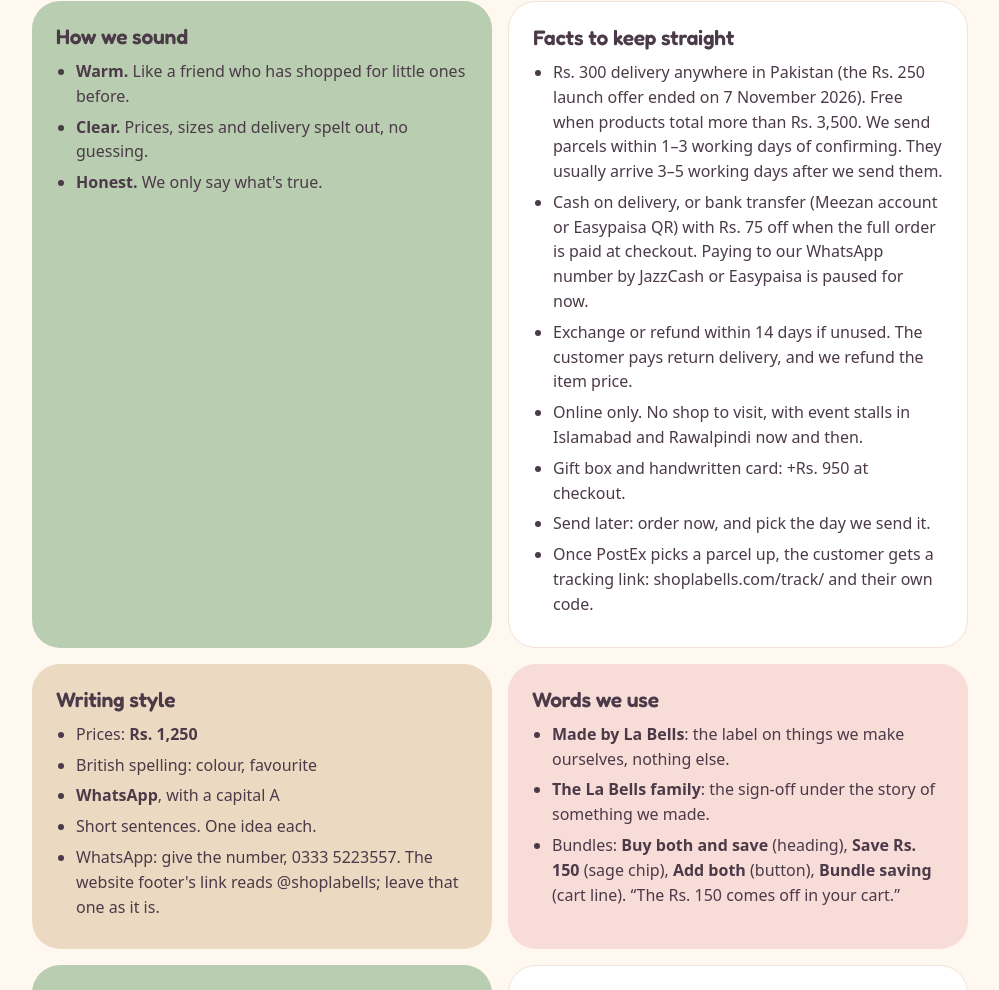
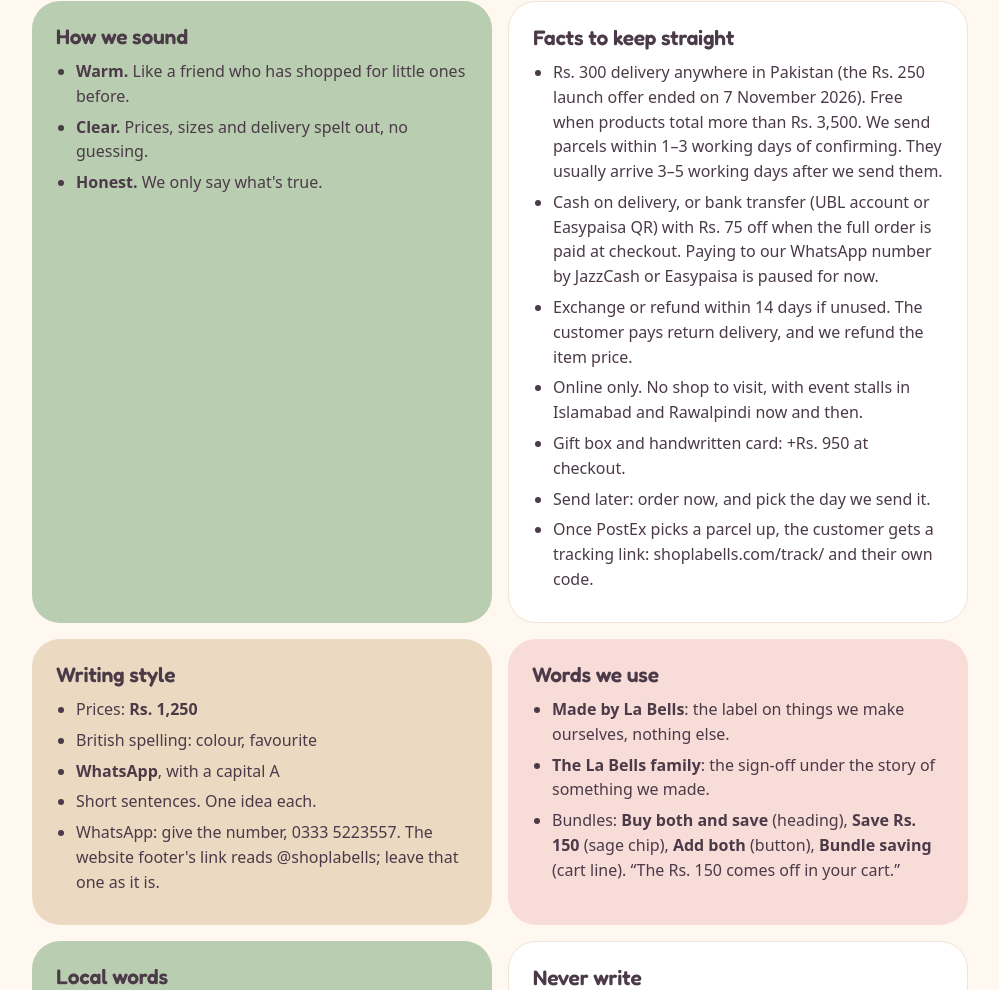
Before and after one commit to la-bells24/la-bells-brand-kit, a plain HTML site: page index.html in a window 1280 px wide. Shown: the part 9353-10343 px from the top of the page, without its empty margins (272-1271 px from the left). Drawn offline with Linux system fonts and the light colour scheme.

Commit message:
Update checkout bank name in the brand kit

```diff
--- a/index.html
+++ b/index.html
@@ -326,7 +326,7 @@ footer { border-top: 1.5px solid var(--line); padding: 28px 40px 40px; font-size
       <div class="panel sage"><h3>How we sound</h3><ul><li><b>Warm.</b> Like a friend who has shopped for little ones before.</li><li><b>Clear.</b> Prices, sizes and delivery spelt out, no guessing.</li><li><b>Honest.</b> We only say what's true.</li></ul></div>
       <div class="panel white"><h3>Facts to keep straight</h3><ul>
         <li>Rs. 300 delivery anywhere in Pakistan (the Rs. 250 launch offer ended on 7 November 2026). Free when products total more than Rs. 3,500. We send parcels within 1–3 working days of confirming. They usually arrive 3–5 working days after we send them.</li>
-        <li>Cash on delivery, or bank transfer (Meezan account or Easypaisa QR) with Rs. 75 off when the full order is paid at checkout. Paying to our WhatsApp number by JazzCash or Easypaisa is paused for now.</li>
+        <li>Cash on delivery, or bank transfer (UBL account or Easypaisa QR) with Rs. 75 off when the full order is paid at checkout. Paying to our WhatsApp number by JazzCash or Easypaisa is paused for now.</li>
         <li>Exchange or refund within 14 days if unused. The customer pays return delivery, and we refund the item price.</li>
         <li>Online only. No shop to visit, with event stalls in Islamabad and Rawalpindi now and then.</li>
         <li>Gift box and handwritten card: +Rs. 950 at checkout.</li>
```
